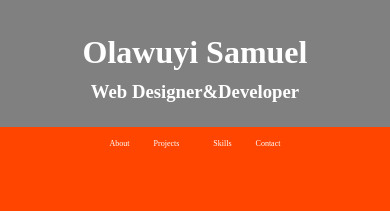
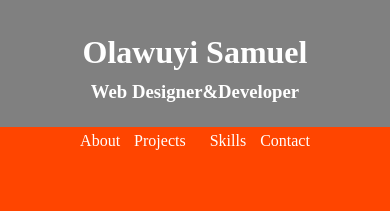
Before and after one commit to SammayEnterprise/portfolio, a plain HTML site: page index.html in a window 390 px wide. Shown: the top 222 px of the page. Drawn offline with Linux system fonts and the light colour scheme.

Commit message:
Update style.css

```diff
--- a/css/style.css
+++ b/css/style.css
@@ -125,10 +125,4 @@
        .cont4 li{
             margin: 0 5px;
         }
-       .cont4 li a{
-            margin: 0 5px;
-              font-size: 8px;
         }
-
-
-        }
```
